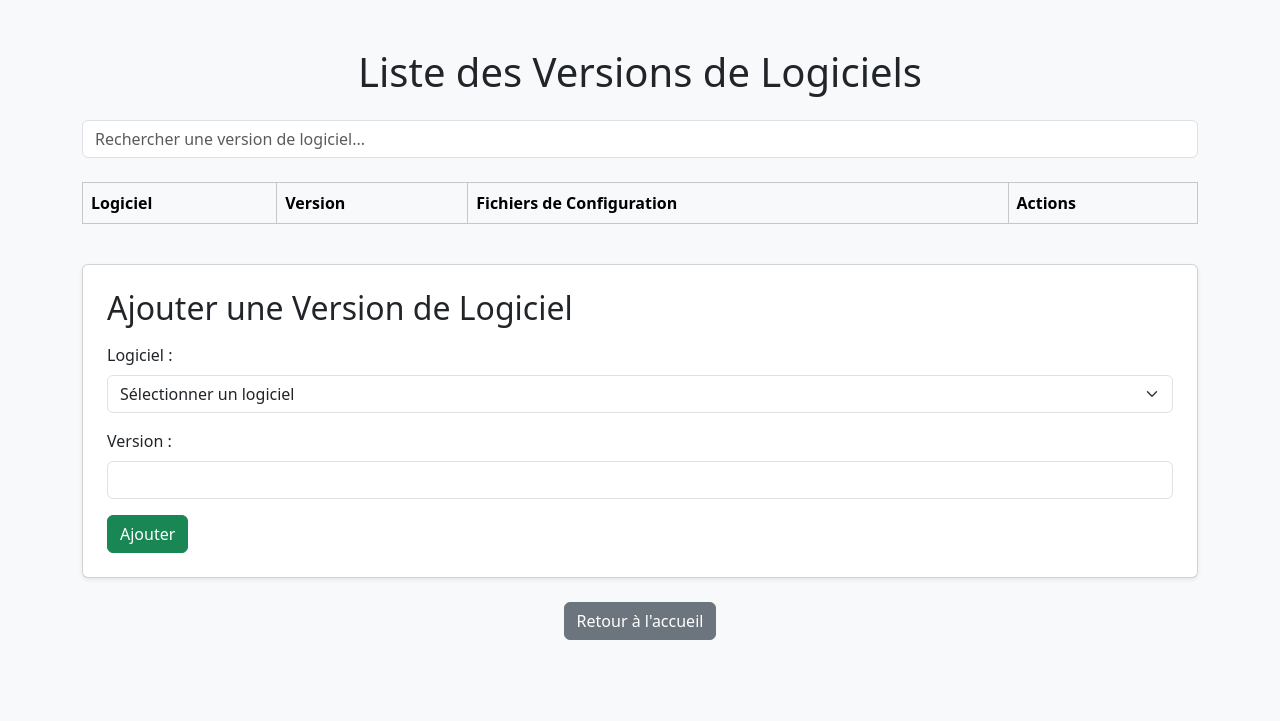
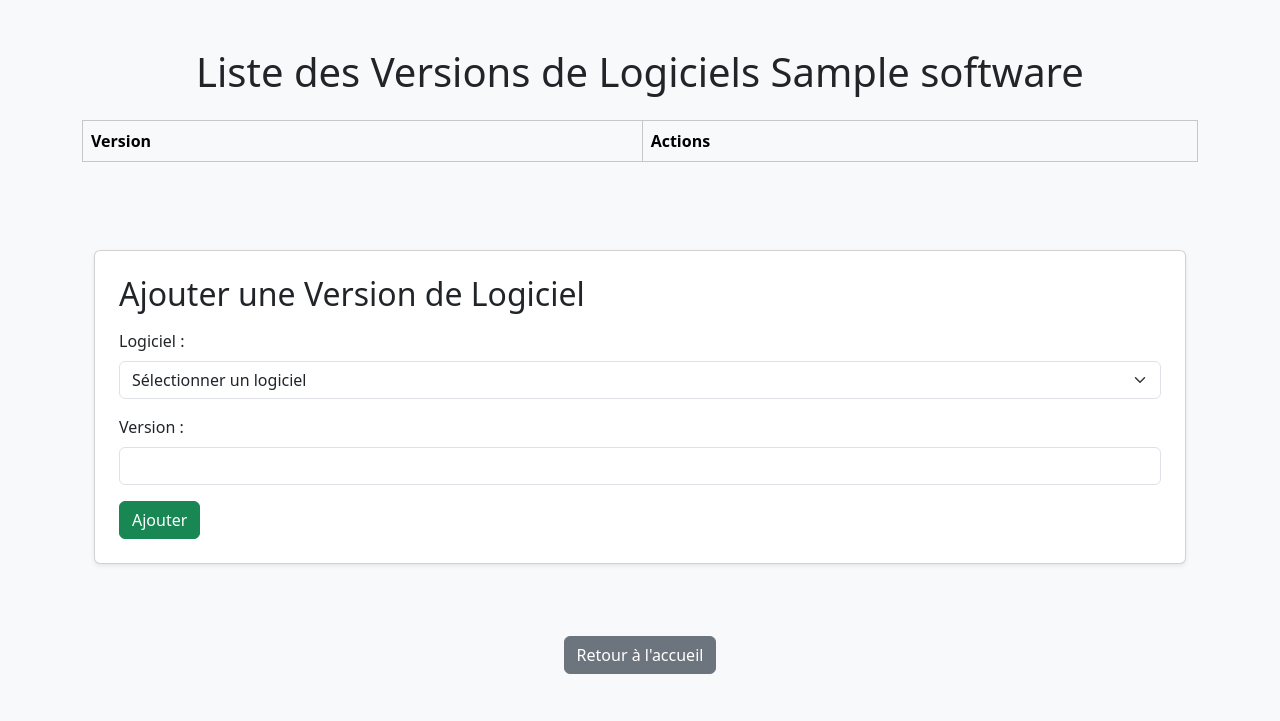
Before and after one commit to bizbiz/Config-Analyzer, a Flask app: page /software_versions/1 in a window 1280 px wide. Shown: the top 721 px of the page. Run offline with Flask 3, Linux system fonts and the light colour scheme; tables that the repository leaves empty hold one stand-in row (values such as "Sample post"); lists and menus that the app fills with data are empty.

Commit message:
fixing add software version

```diff
--- a/config_analyzer/app/routes/software_versions.py
+++ b/config_analyzer/app/routes/software_versions.py
@@ -4,11 +4,16 @@
 
 software_versions_bp = Blueprint('software_versions', __name__)
 
+@software_versions_bp.route('/software_versions')
+def list_all_software_versions():
+    software_versions = SoftwareVersion.query.all()
+    return render_template('list/software_versions.html', software_versions=software_versions, all_versions=True)
+
 @software_versions_bp.route('/software_versions/<int:software_id>')
 def list_software_versions(software_id):
     software = Software.query.get_or_404(software_id)
     software_versions = SoftwareVersion.query.filter_by(software_id=software_id).all()
-    return render_template('list/software_versions.html', software=software, software_versions=software_versions)
+    return render_template('list/software_versions.html', software=software, software_versions=software_versions, all_versions=False)
 
 @software_versions_bp.route('/software_versions/add', methods=['GET', 'POST'])
 def add_software_version():
@@ -27,6 +32,7 @@
         flash("Version de logiciel ajoutée avec succès !", "success")
         return redirect(url_for('software_versions.list_software_versions', software_id=software_id))
 
+    # Récupérer tous les logiciels existants
     softwares = Software.query.all()
     return render_template('add/software_version.html', softwares=softwares)
 
--- a/config_analyzer/app/templates/add/software_version.html
+++ b/config_analyzer/app/templates/add/software_version.html
@@ -1,3 +1,13 @@
+<!DOCTYPE html>
+<html lang="fr">
+<head>
+    <meta charset="UTF-8">
+    <meta name="viewport" content="width=device-width, initial-scale=1.0">
+    <title>Ajouter une Version de Logiciel</title>
+    <link href="https://cdn.jsdelivr.net/npm/bootstrap@5.3.0-alpha3/dist/css/bootstrap.min.css" rel="stylesheet">
+</head>
+<body class="bg-light">
+    <div class="container py-5">
         <div class="card p-4 shadow-sm mt-4">
             <h2 class="mb-3">Ajouter une Version de Logiciel</h2>
             <form action="{{ url_for('software_versions.add_software_version') }}" method="POST">
@@ -17,3 +27,7 @@
                 <button type="submit" class="btn btn-success">Ajouter</button>
             </form>
         </div>
+    </div>
+    <script src="https://cdn.jsdelivr.net/npm/bootstrap@5.3.0-alpha3/dist/js/bootstrap.bundle.min.js"></script>
+</body>
+</html>
--- a/config_analyzer/app/templates/home.html
+++ b/config_analyzer/app/templates/home.html
@@ -42,9 +42,9 @@
                    class="btn btn-success btn-lg px-5 py-3">
                     <i class="fas fa-laptop-code me-2"></i>Software
                 </a>
-                <a href="{{ url_for('software_versions.list_software_versions', software_id=1) }}"
-                   class="btn btn-info btn-lg px-5 py-3">
-                    <i class="fas fa-code-branch me-2"></i>Versions de Logiciels
+                <a href="{{ url_for('software_versions.list_all_software_versions') }}"
+                    class="btn btn-info btn-lg px-5 py-3">
+                        <i class="fas fa-code-branch me-2"></i> Versions de Logiciels
                 </a>
             </div>
 
--- a/config_analyzer/app/templates/list/software_versions.html
+++ b/config_analyzer/app/templates/list/software_versions.html
@@ -3,42 +3,33 @@
 <head>
     <meta charset="UTF-8">
     <meta name="viewport" content="width=device-width, initial-scale=1.0">
-    <title>Liste des Versions de Logiciels</title>
+    <title>{% if all_versions %}Liste de toutes les Versions de Logiciels{% else %}Liste des Versions de Logiciels {{ software.name }}{% endif %}</title>
     <link href="https://cdn.jsdelivr.net/npm/bootstrap@5.3.0-alpha3/dist/css/bootstrap.min.css" rel="stylesheet">
     <link href="https://cdnjs.cloudflare.com/ajax/libs/font-awesome/6.0.0-beta3/css/all.min.css" rel="stylesheet">
 </head>
 <body class="bg-light">
     <div class="container py-5">
-        <h1 class="text-center mb-4">Liste des Versions de Logiciels</h1>
-
-        <!-- Barre de recherche -->
-        <div class="mb-4">
-            <input type="text" id="searchInput" class="form-control" placeholder="Rechercher une version de logiciel..." onkeyup="filterSoftwareVersions()">
-        </div>
+        <h1 class="text-center mb-4">{% if all_versions %}Liste de toutes les Versions de Logiciels{% else %}Liste des Versions de Logiciels {{ software.name }}{% endif %}</h1>
 
         <!-- Tableau des versions de logiciels -->
         <div class="table-responsive">
             <table class="table table-striped table-bordered align-middle" id="softwareVersionsTable">
                 <thead class="table-light">
                     <tr>
+                        {% if all_versions %}
                         <th scope="col">Logiciel</th>
+                        {% endif %}
                         <th scope="col">Version</th>
-                        <th scope="col">Fichiers de Configuration</th>
                         <th scope="col">Actions</th>
                     </tr>
                 </thead>
                 <tbody>
                     {% for software_version in software_versions %}
                     <tr>
-                        <td><a href="{{ url_for('software_base_configurations.list_software_base_configurations', software_version_id=software_version.id) }}">{{ software_version.software.name }}</a></td>
+                        {% if all_versions %}
+                        <td>{{ software_version.software.name }}</td>
+                        {% endif %}
                         <td>{{ software_version.version }}</td>
-                        <td>
-                            {% for base_configuration in software_version.base_configurations %}
-                                <a href="{{ url_for('software_base_configurations.view_software_base_configuration', base_configuration_id=base_configuration.id) }}" class="btn btn-sm btn-primary me-2 mb-2">
-                                    {{ base_configuration.file_name }}
-                                </a>
-                            {% endfor %}
-                        </td>
                         <td class="text-center">
                             <a href="{{ url_for('software_versions.edit_software_version', software_version_id=software_version.id) }}" class="btn btn-sm btn-warning me-2">
                                 <i class="fas fa-edit"></i> Modifier
@@ -46,12 +37,6 @@
                             <a href="{{ url_for('software_versions.delete_software_version', software_version_id=software_version.id) }}" class="btn btn-sm btn-danger"
                                onclick="return confirm('Êtes-vous sûr de vouloir supprimer cette version de logiciel ?')">
                                 <i class="fas fa-trash"></i> Supprimer
-                            </a>
-                            <a href="{{ url_for('software_base_configurations.list_software_base_configurations', software_version_id=software_version.id) }}" class="btn btn-sm btn-info me-2">
-                                <i class="fas fa-list"></i> Configurations
-                            </a>
-                            <a href="{{ url_for('software_base_configurations.add_software_base_configuration', software_version_id=software_version.id) }}" class="btn btn-sm btn-success me-2">
-                                <i class="fas fa-plus"></i> Ajouter Configuration
                             </a>
                         </td>
                     </tr>
@@ -61,25 +46,7 @@
         </div>
 
         <!-- Formulaire d'ajout -->
-        <div class="card p-4 shadow-sm mt-4">
-            <h2 class="mb-3">Ajouter une Version de Logiciel</h2>
-            <form action="{{ url_for('software_versions.add_software_version') }}" method="POST">
-                <div class="mb-3">
-                    <label for="software_id" class="form-label">Logiciel :</label>
-                    <select class="form-select" id="software_id" name="software_id" required>
-                        <option value="">Sélectionner un logiciel</option>
-                        {% for software in softwares %}
-                        <option value="{{ software.id }}">{{ software.name }}</option>
-                        {% endfor %}
-                    </select>
-                </div>
-                <div class="mb-3">
-                    <label for="version" class="form-label">Version :</label>
-                    <input type="text" id="version" name="version" class="form-control" required>
-                </div>
-                <button type="submit" class="btn btn-success">Ajouter</button>
-            </form>
-        </div>
+        {% include 'add/software_version.html' %}
 
         <!-- Lien de retour -->
         <div class="text-center mt-4">
@@ -88,18 +55,5 @@
     </div>
 
     <script src="https://cdn.jsdelivr.net/npm/bootstrap@5.3.0-alpha3/dist/js/bootstrap.bundle.min.js"></script>
-    <script>
-        function filterSoftwareVersions() {
-            const input = document.getElementById('searchInput');
-            const filter = input.value.toLowerCase();
-            const rows = document.querySelectorAll('#softwareVersionsTable tbody tr');
-
-            rows.forEach(row => {
-                const softwareName = row.cells[0].textContent.toLowerCase();
-                const version = row.cells[1].textContent.toLowerCase();
-                row.style.display = (softwareName.includes(filter) || version.includes(filter)) ? '' : 'none';
-            });
-        }
-    </script>
 </body>
 </html>
```
Lines whose indentation alone changed are shown as unchanged.
